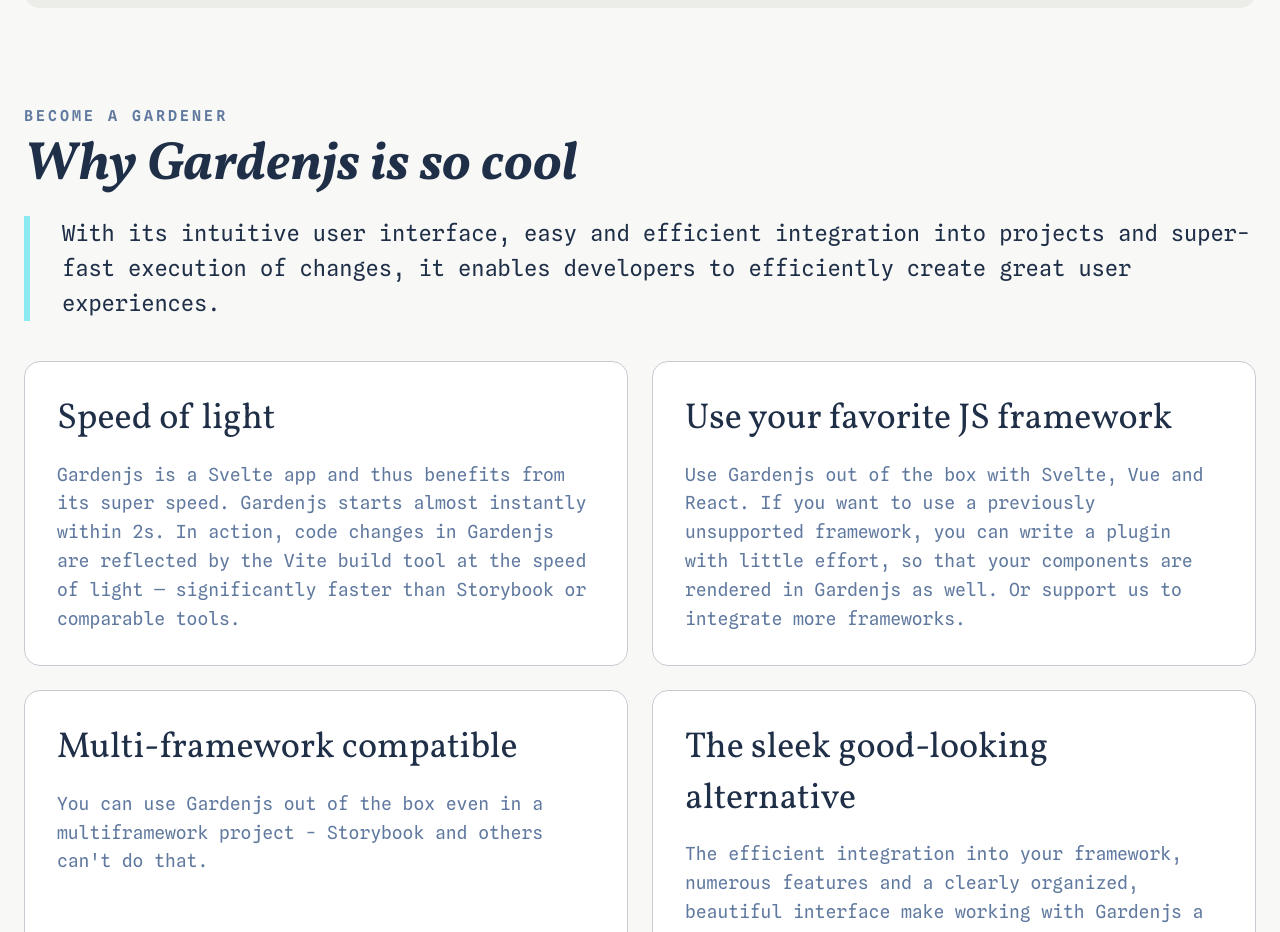
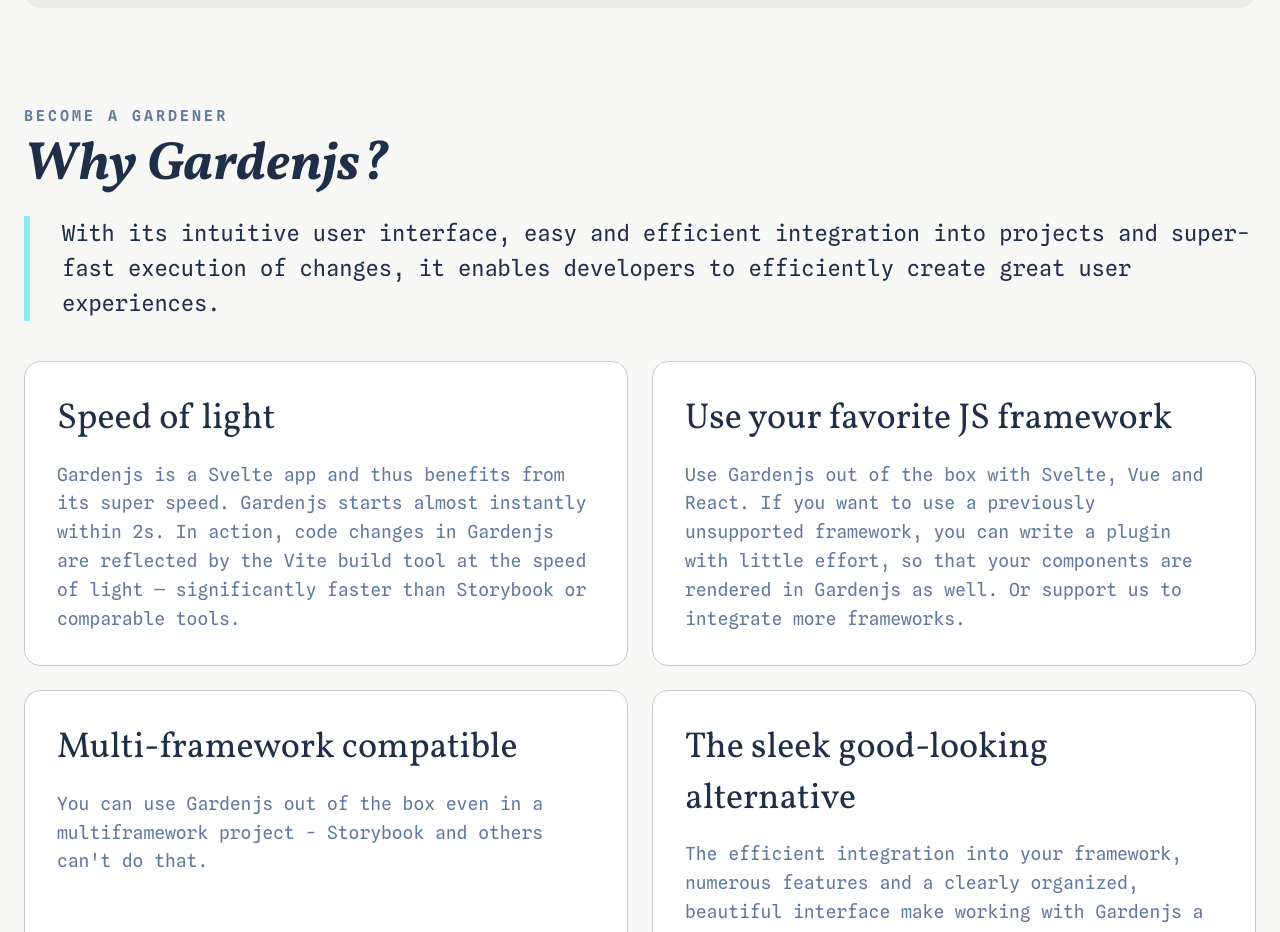
Before and after one commit to gardenjs/docs, a SvelteKit app: page / in a window 1280 px wide. Shown: the part 1661-2593 px from the top of the page. Built offline with nearby package versions, Linux system fonts and the light colour scheme.

Commit message:
content: section title

```diff
--- a/src/routes/(homepage)/+page.svelte
+++ b/src/routes/(homepage)/+page.svelte
@@ -22,7 +22,7 @@
     author="John Doe, coder & gardener" />
   <ChapterIntro
     superscript="Become a gardener"
-    title="Why Gardenjs is so cool"
+    title="Why Gardenjs?"
     intro="With its intuitive user interface, easy and efficient integration into projects and super-fast execution of changes, it enables developers to efficiently create great user experiences." />
   <div class="cards-2cols">
     <Cards
```
